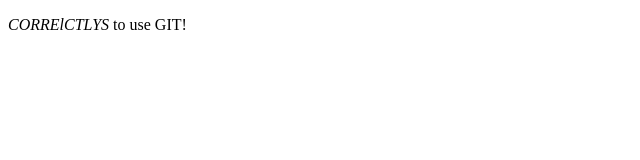
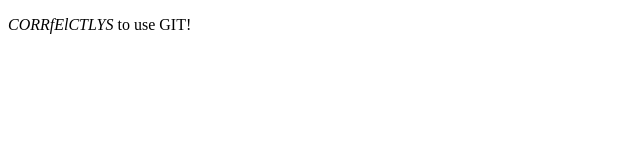
Before and after one commit to Winlanders/git-tutorial, a plain HTML site: page index.html in a window 1280 px wide. Shown: the full height of the page, 0-640 px from the left. Drawn offline with Linux system fonts and the light colour scheme.

Commit message:
Version 3

```diff
--- a/index.html
+++ b/index.html
@@ -5,6 +5,6 @@
     <title>New Website</title>
 </head>
 <body>
-<p><em>CORRElCTLYS</em> to use GIT!</p>
+<p><em>CORRfElCTLYS</em> to use GIT!</p>
 </body>
 </html>
```
